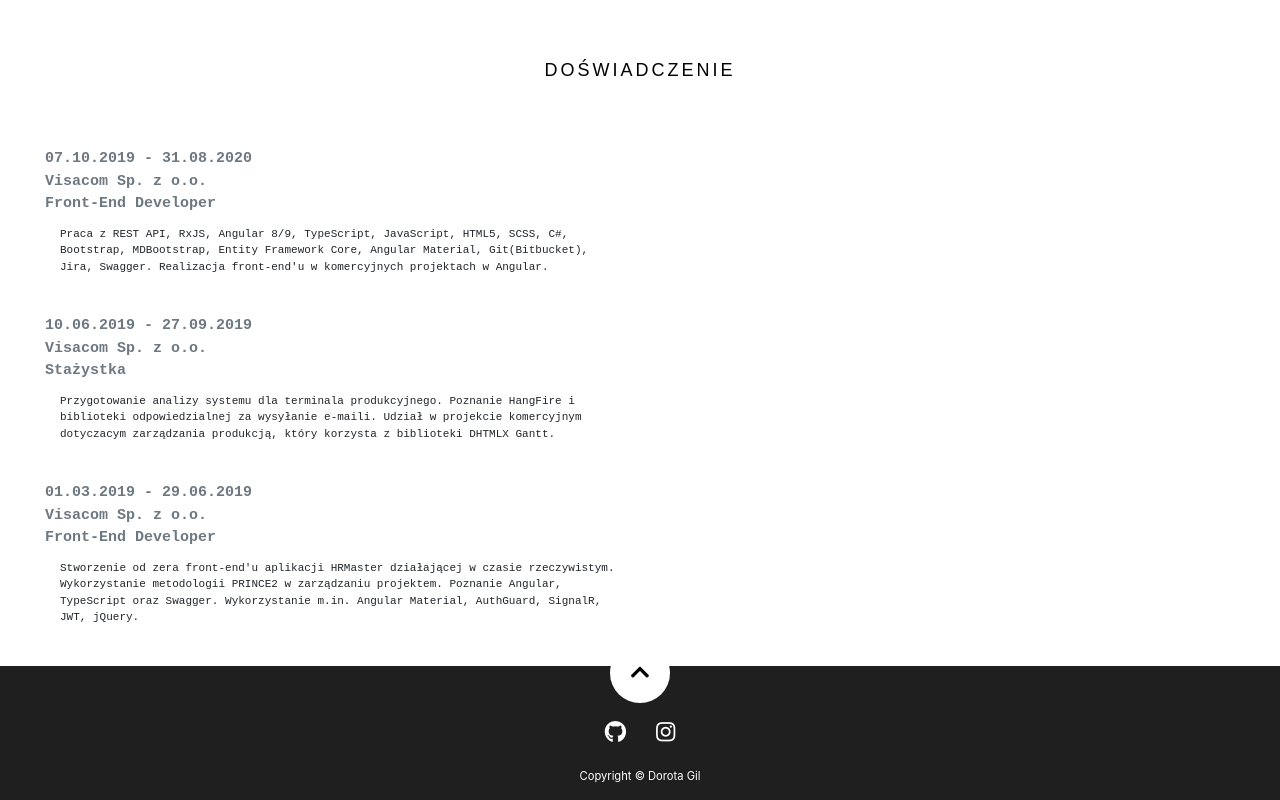
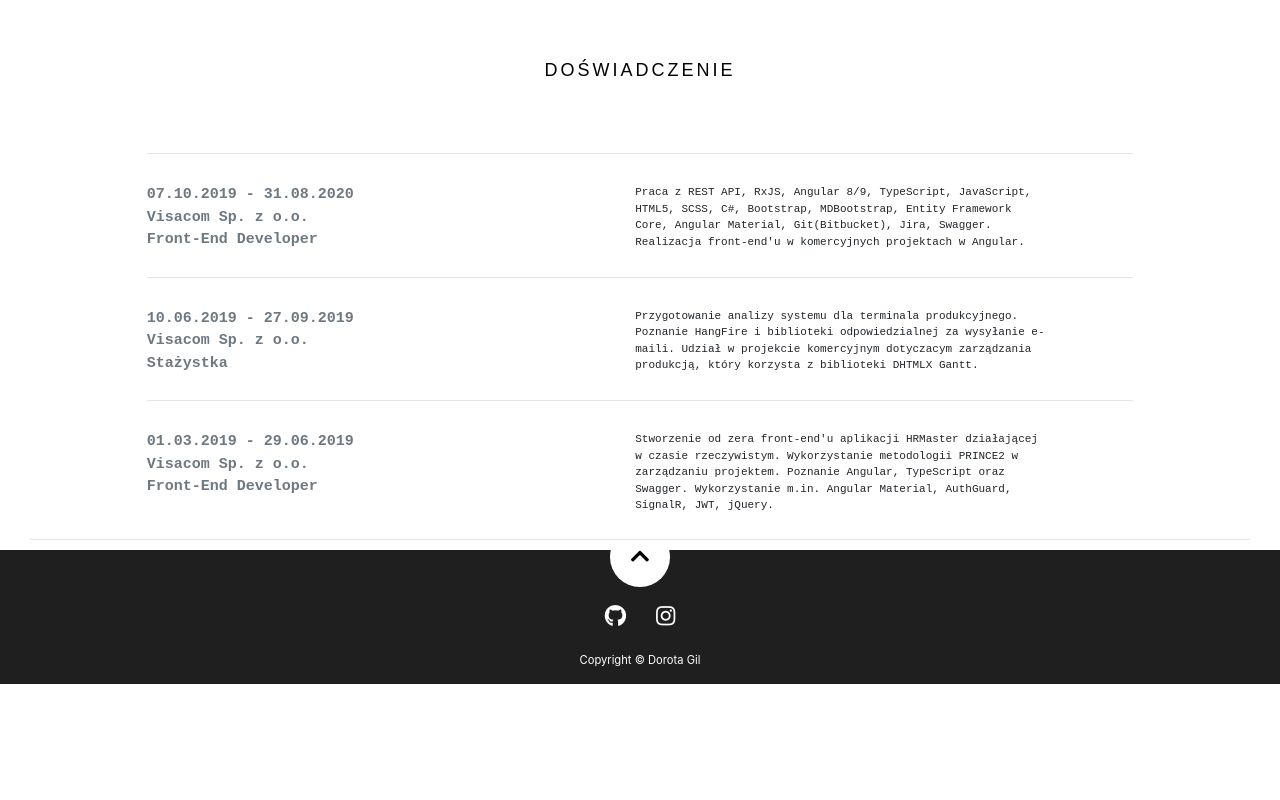
Before and after one commit to Dorota1997/Dorota1997.github.io, a React (Create React App) app: page / in a window 1280 px wide. Shown: the part 2491-3291 px from the top of the page. After the commit the page ends 3175 px from the top, so only its background shows below. Built offline with nearby package versions, Linux system fonts and the light colour scheme; some icons are missing.

Commit message:
Change experience styles

```diff
--- a/src/components/Experience.js
+++ b/src/components/Experience.js
@@ -5,7 +5,10 @@ class Experience extends Component {
     if (this.props.data) {
       var work = this.props.data.work.map(function (work, i) {
         return (
-          <div key={i} className="pb-5 col-md-12">
+          <div key={i} className="col-md-10 mx-auto">
+            <hr/>
+            <div className="row mt-5 mb-4">
+              <div className="col-md-6" style={{textAlign: 'left', float: 'left'}}>
                 <p className="info">
                   {work.years}
                   <br />
@@ -13,7 +16,11 @@ class Experience extends Component {
                   <br />
                   {work.title}
                 </p>
-            <p className="col-md-6 experience-desc">{work.description}</p>
+              </div>
+              <div className="col-md-6" style={{float: 'right'}}>
+                <p className="col-md-12 experience-desc">{work.description}</p>
+              </div>
+            </div>
           </div>
         );
       });
@@ -27,7 +34,7 @@ class Experience extends Component {
               <span className="text-black">Doświadczenie</span>
             </h1>
           </div>
-          <div className="col-md-12 work main-col">{work}</div>
+          <div className="col-md-12 work main-col">{work}<hr/></div>
         </div>
       </section>
     );
```
Lines whose indentation alone changed are shown as unchanged.
